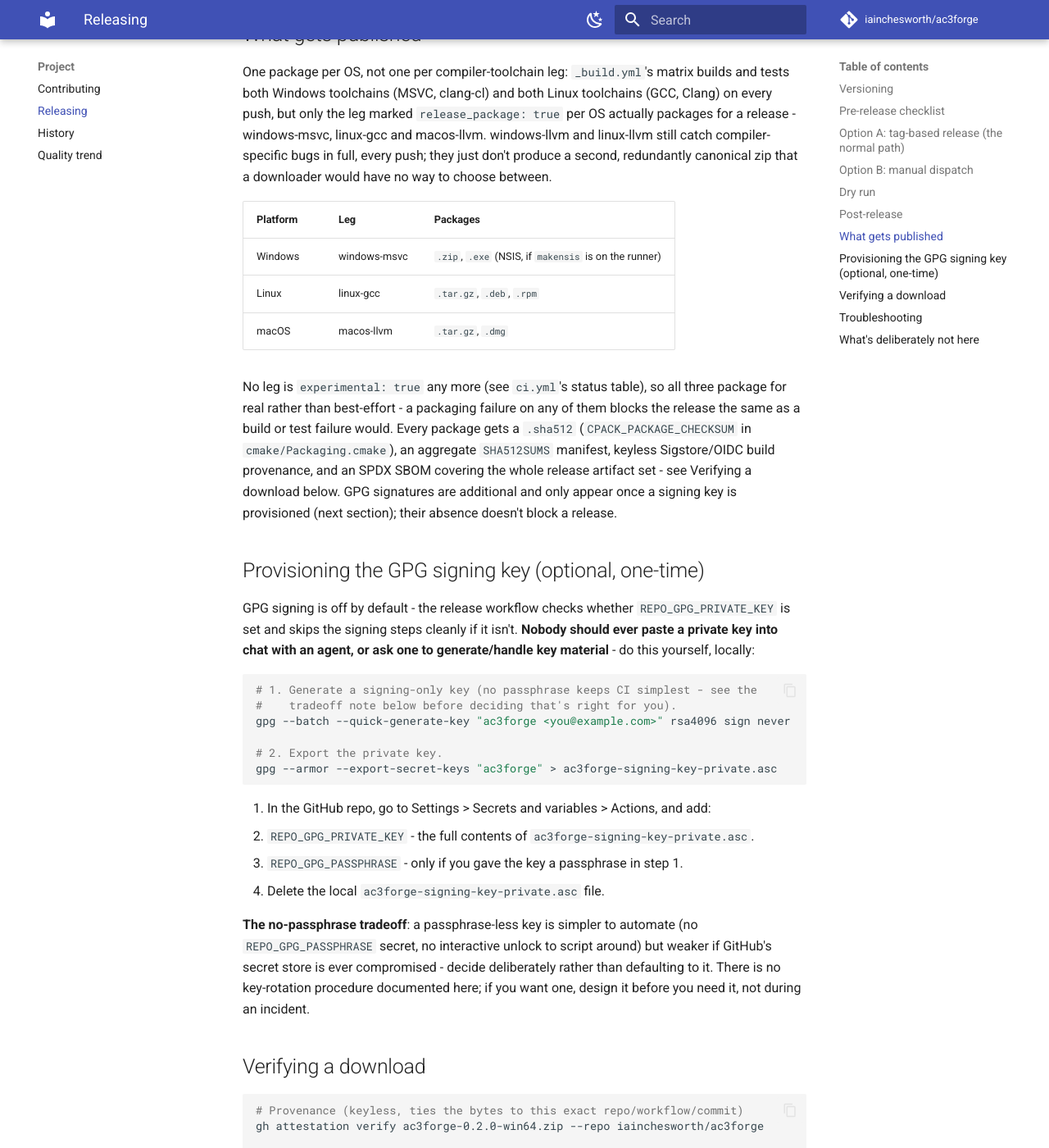
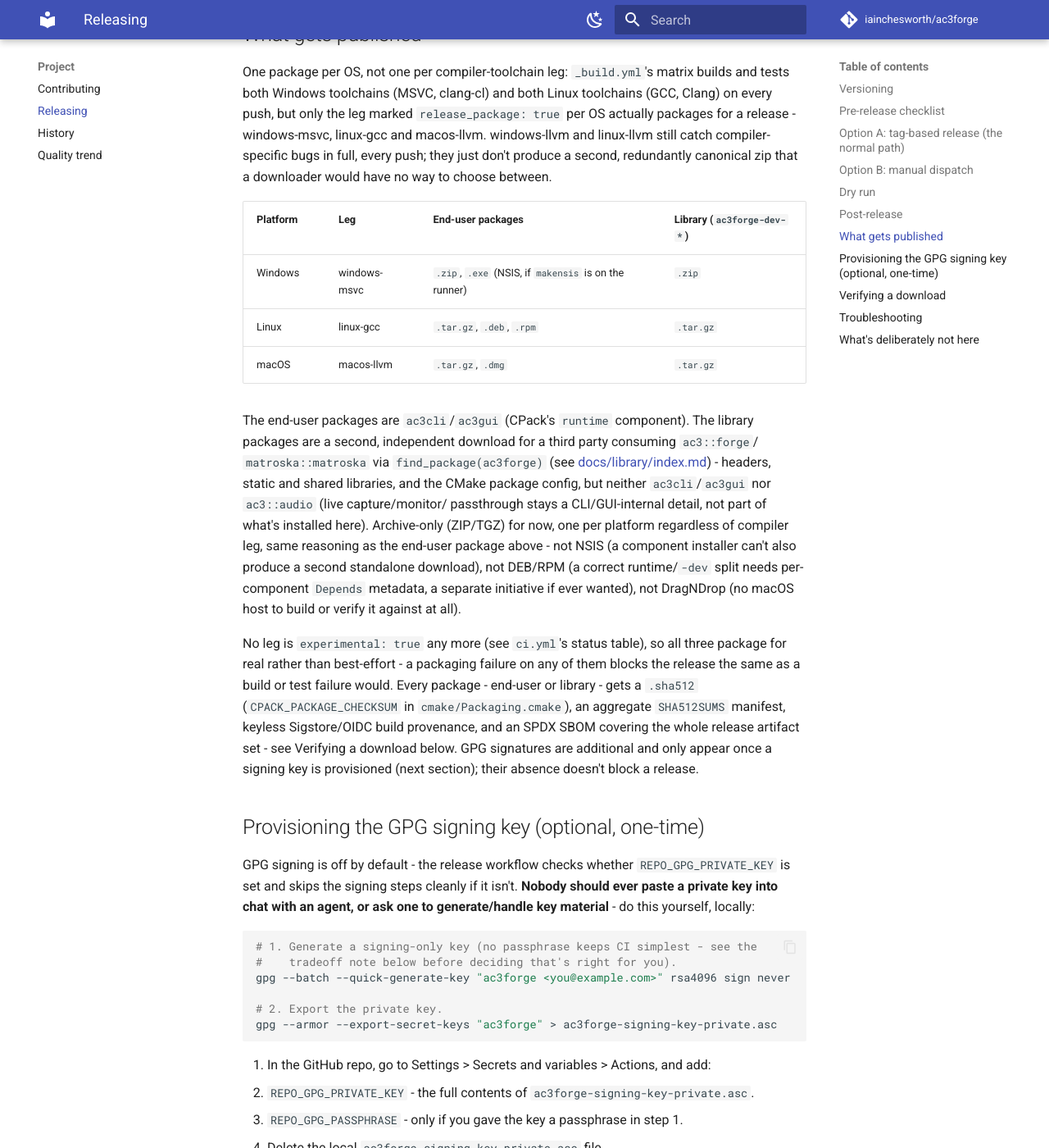
Before and after one commit to iainchesworth/ac3forge, an MkDocs documentation site: the page built from docs/releasing.md, in a window 1280 px wide and 1400 px high, scrolled down 2848 px. Shown: the whole window at 82% size. Built offline with MkDocs 1.6.1 and Material for MkDocs 9.7.7, drawn with Linux system fonts in a browser that asks for light colours; comment, search, counter and statistics services are not loaded.

Commit message:
docs: library distribution - find_package(ac3forge), What gets published, stale comments
Phase 6 of packaging the codec library for independent distribution.

- docs/library/index.md: find_package(ac3forge) alongside the existing
  in-tree add_subdirectory usage, with the ac3::forge_static/
  ac3::forge_shared naming an installed package needs (no ambient
  BUILD_SHARED_LIBS to resolve a bare ac3::forge against) and a note
  that ac3::audio is CLI/GUI-internal, not part of the package.
- docs/releasing.md: extends "What gets published" with the
  ac3forge-dev-* library package per platform, and why it's
  archive-only (ZIP/TGZ) rather than also NSIS/DEB/RPM/DragNDrop.
- docs/building.md: replaces the now-false "only ac3cli/ac3gui are
  installed/packaged" line.
- src/cli/CMakeLists.txt: updates the stale "packaging work itself
  hasn't landed yet" comment - this is that work, landed.

Verified: `python -m mkdocs build --strict` passes clean, no broken
links from any of the new cross-references between these three docs.

```diff
--- a/docs/releasing.md
+++ b/docs/releasing.md
@@ -115,15 +115,27 @@ windows-msvc, linux-gcc and macos-llvm. windows-llvm and linux-llvm still catch
 compiler-specific bugs in full, every push; they just don't produce a second, redundantly
 canonical zip that a downloader would have no way to choose between.
 
-| Platform | Leg | Packages |
-|---|---|---|
-| Windows | windows-msvc | `.zip`, `.exe` (NSIS, if `makensis` is on the runner) |
-| Linux | linux-gcc | `.tar.gz`, `.deb`, `.rpm` |
-| macOS | macos-llvm | `.tar.gz`, `.dmg` |
+| Platform | Leg | End-user packages | Library (`ac3forge-dev-*`) |
+|---|---|---|---|
+| Windows | windows-msvc | `.zip`, `.exe` (NSIS, if `makensis` is on the runner) | `.zip` |
+| Linux | linux-gcc | `.tar.gz`, `.deb`, `.rpm` | `.tar.gz` |
+| macOS | macos-llvm | `.tar.gz`, `.dmg` | `.tar.gz` |
+
+The end-user packages are `ac3cli`/`ac3gui` (CPack's `runtime` component). The library packages
+are a second, independent download for a third party consuming `ac3::forge`/
+`matroska::matroska` via `find_package(ac3forge)` (see
+[docs/library/index.md](library/index.md)) - headers, static and shared libraries, and the
+CMake package config, but neither `ac3cli`/`ac3gui` nor `ac3::audio` (live capture/monitor/
+passthrough stays a CLI/GUI-internal detail, not part of what's installed here). Archive-only
+(ZIP/TGZ) for now, one per platform regardless of compiler leg, same reasoning as the end-user
+package above - not NSIS (a component installer can't also produce a second standalone
+download), not DEB/RPM (a correct runtime/`-dev` split needs per-component `Depends` metadata,
+a separate initiative if ever wanted), not DragNDrop (no macOS host to build or verify it
+against at all).
 
 No leg is `experimental: true` any more (see `ci.yml`'s status table), so all three package
 for real rather than best-effort - a packaging failure on any of them blocks the release the
-same as a build or test failure would. Every package gets a `.sha512`
+same as a build or test failure would. Every package - end-user or library - gets a `.sha512`
 (`CPACK_PACKAGE_CHECKSUM` in `cmake/Packaging.cmake`), an aggregate `SHA512SUMS` manifest,
 keyless Sigstore/OIDC build provenance, and an SPDX SBOM covering the whole release artifact
 set - see Verifying a download below. GPG signatures are additional and only appear once a
```
Also changed, not shown: docs/building.md (+8 -2 lines), docs/library/index.md (+26 -0 lines), 1 other file.
